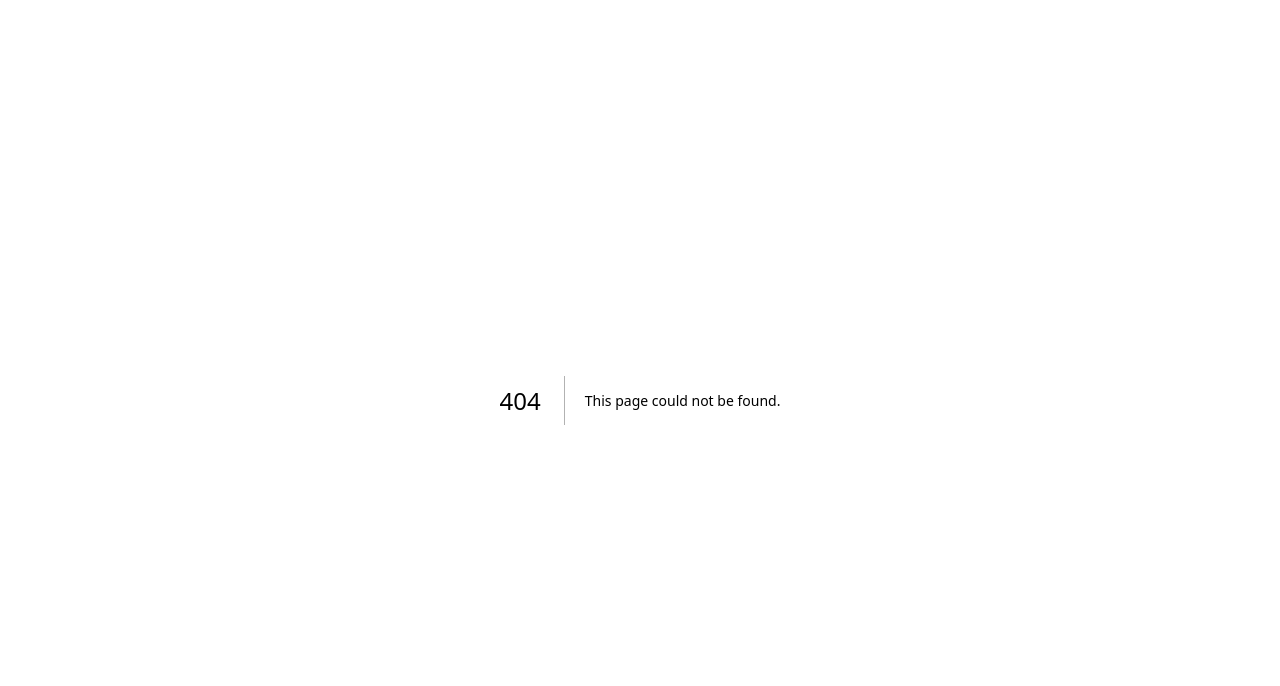
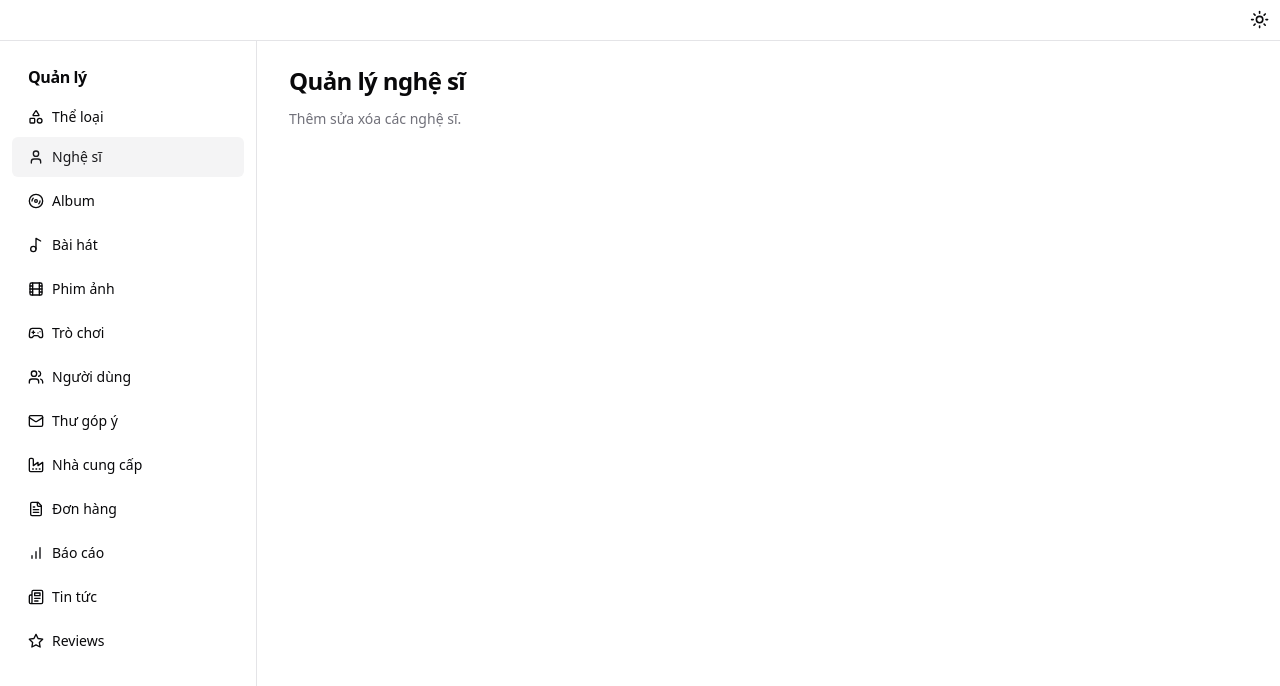
Before and after one commit to leonghia/online-shop-4-dvds, a Next.js app in the folder onlineshop4dvds_app/: page /dashboard/artists in a window 1280 px wide. Before the commit this address had no page. Shown: the top 686 px of the page. Built offline with nearby package versions, Linux system fonts and the light colour scheme.

Commit message:
Highlight current page link

```diff
--- a/onlineshop4dvds_app/src/components/sidebar.tsx
+++ b/onlineshop4dvds_app/src/components/sidebar.tsx
@@ -2,8 +2,11 @@ import { cn } from "@/lib/utils"
 import { Button } from "@/components/ui/button";
 import { Shapes, User, Disc3, Music2, Film, Gamepad2, Users, Factory, Mail, FileText, BarChart, Newspaper, Star } from "lucide-react";
 import Link from "next/link";
+import { usePathname } from "next/navigation";
 
 export default function Sidebar({ className }: { className: string }) {
+  const pathname = usePathname();
+
   return (
     <div className={cn("pb-12", className)}>
       <div className="space-y-4 py-4">
@@ -13,15 +16,17 @@ export default function Sidebar({ className }: { className: string }) {
           </h2>
           <div className="space-y-1">
             <Link href="/dashboard/categories">
-              <Button variant="secondary" className="w-full justify-start">
+              <Button variant={pathname === "/dashboard/categories" ? "secondary" : "ghost"} className="w-full justify-start">
                 <Shapes className="w-4 h-4 mr-2" />
                 Thể loại
               </Button>
             </Link>
-            <Button variant="ghost" className="w-full justify-start">
-              <User className="w-4 h-4 mr-2" />
-              Nghệ sĩ
-            </Button>
+            <Link href="/dashboard/artists">
+              <Button variant={pathname === "/dashboard/artists" ? "secondary" : "ghost"} className="w-full justify-start">
+                <User className="w-4 h-4 mr-2" />
+                Nghệ sĩ
+              </Button>
+            </Link>
             <Button variant="ghost" className="w-full justify-start">
               <Disc3 className="w-4 h-4 mr-2" />
               Album
--- /dev/null
+++ b/onlineshop4dvds_app/src/pages/dashboard/artists.tsx
@@ -0,0 +1,24 @@
+import AdminLayout from "@/components/layouts/admin-layout";
+
+export default function Artists() {
+    return (
+        <AdminLayout>
+            <div>
+                <div className="flex justify-between items-center mb-10">
+                    <div className="space-y-3">
+                        <h2 className="text-2xl font-semibold tracking-tight">
+                            Quản lý nghệ sĩ
+                        </h2>
+                        <p className="text-sm text-muted-foreground">
+                            Thêm sửa xóa các nghệ sĩ.
+                        </p>
+                    </div>
+                    <div className="ml-auto mr-4">
+
+                    </div>
+                </div>
+
+            </div>
+        </AdminLayout>
+    );
+}
```
